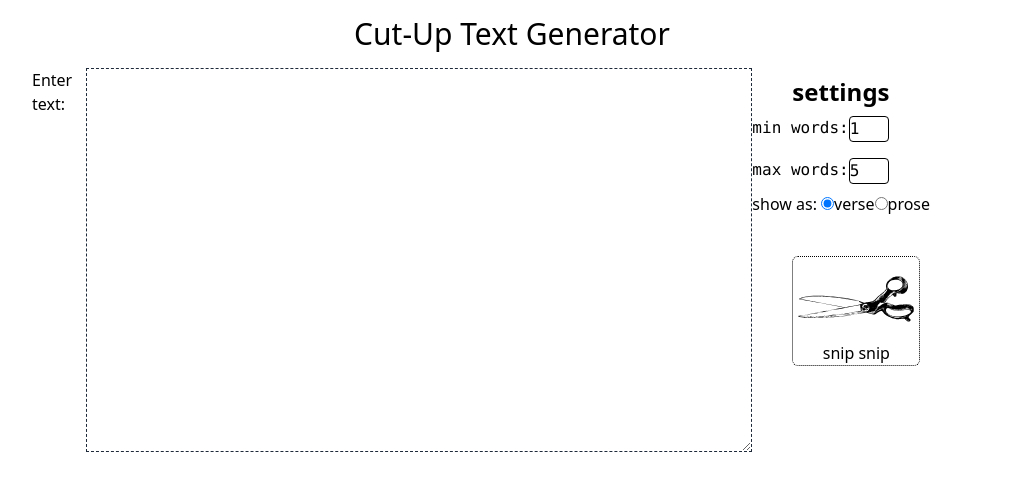
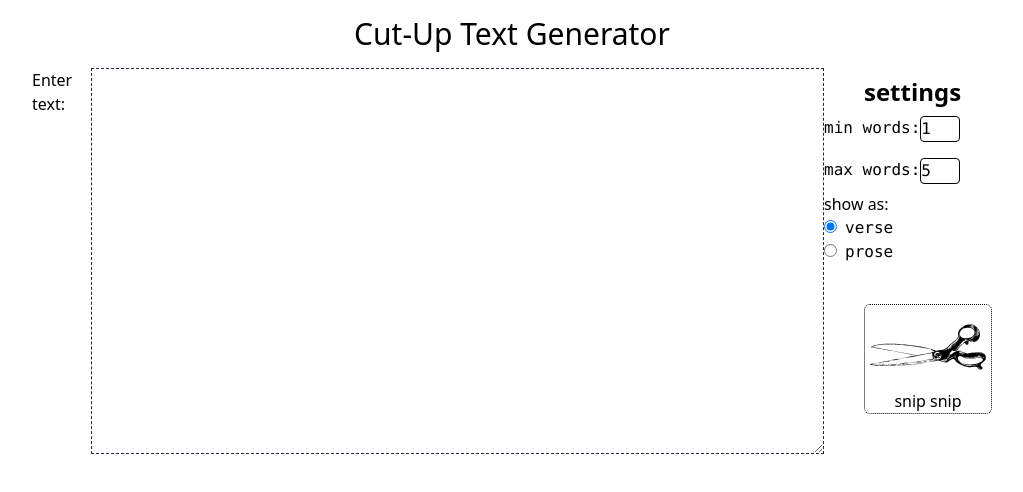
Before and after one commit to dku7/cut-up-tool, a React (Vite) app: page / in a window 1280 px wide. Shown: the top 492 px of the page, without its empty margins (128-1151 px from the left). Built offline with nearby package versions, Linux system fonts and the light colour scheme.

Commit message:
change font to mono

```diff
--- a/src/components/FormatOption.tsx
+++ b/src/components/FormatOption.tsx
@@ -12,7 +12,7 @@ export default function FormatOption({
   handleFormatChange,
 }: FormatOptionProps) {
   return (
-    <>
+    <div className="font-mono">
       <input
         type="radio"
         name="format"
@@ -20,7 +20,9 @@ export default function FormatOption({
         onChange={() => handleFormatChange(formatType)}
         checked={currentValue === formatType}
       />
-      <label htmlFor={formatType}>{formatType}</label>
-    </>
+      <label htmlFor={formatType} className="px-2">
+        {formatType}
+      </label>
+    </div>
   );
 }
```
